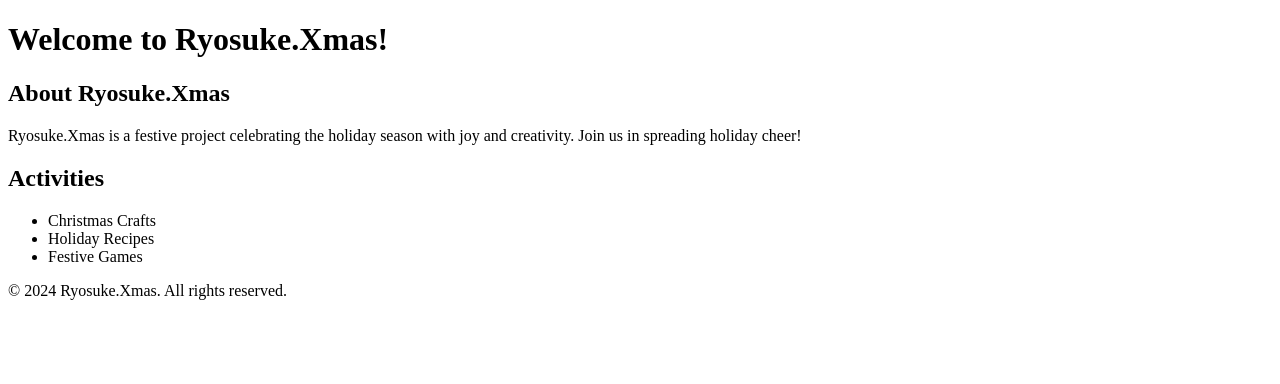
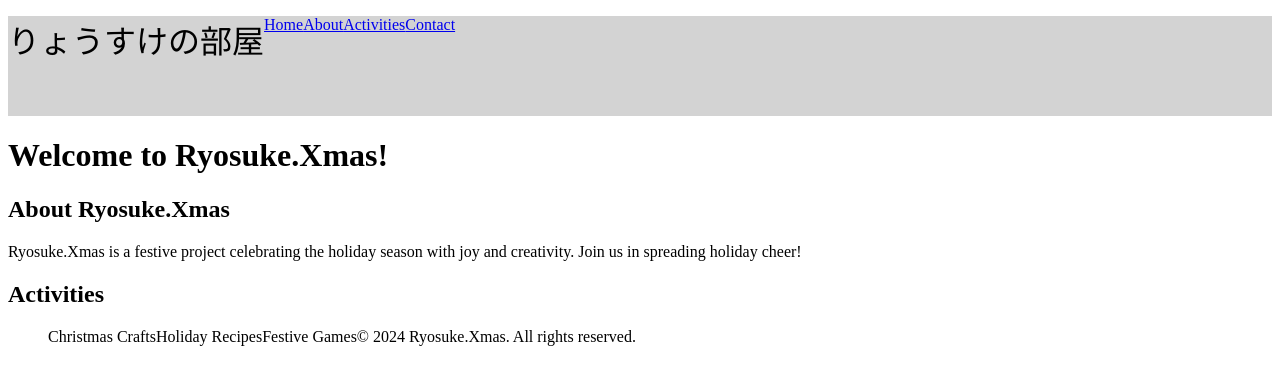
Before and after one commit to Iwano988/myXmasSite, a plain HTML site: page Xmas/index.html in a window 1280 px wide. Drawn offline with Linux system fonts and the light colour scheme.

Commit message:
CSSのファイル名を修正

```diff
--- a/index.html
+++ b/Xmas/index.html
@@ -4,9 +4,23 @@
     <meta charset="UTF-8">
     <meta name="viewport" content="width=device-width, initial-scale=1.0">
     <title>Ryosuke.Xmas!</title>
-    <link rel="stylesheet" href="styles.css">
+    <link rel="stylesheet" href="stylesheet.css">
 </head>
 <body>
+    <div class="header">
+        <div class = "header-logo">
+                    りょうすけの部屋
+
+        </div>
+        <div class="header-menu">
+            <ul>
+                <li><a href="index.html">Home</a></li>
+                <li><a href="about.html">About</a></li>
+                <li><a href="activities.html">Activities</a></li>
+                <li><a href="contact.html">Contact</a></li>
+            </ul>
+        </div>
+    </div>
     <header>
         <h1>Welcome to Ryosuke.Xmas!</h1>
     </header>
--- /dev/null
+++ b/Xmas/stylesheet.css
@@ -0,0 +1,16 @@
+.header-logo {
+    float:left;
+    padding: 25px, 40px;
+    font-size:32px;
+    font-family: 'Courier New', Courier, monospace;
+}
+li{
+    list-style-type: none;
+    float :left;
+    padding: 25px, 40px;
+}
+.header{
+    background-color: rgb(211, 211, 211);
+    height: 100px;
+
+}
```
Also changed, not shown: stylesheet.css (deleted).
